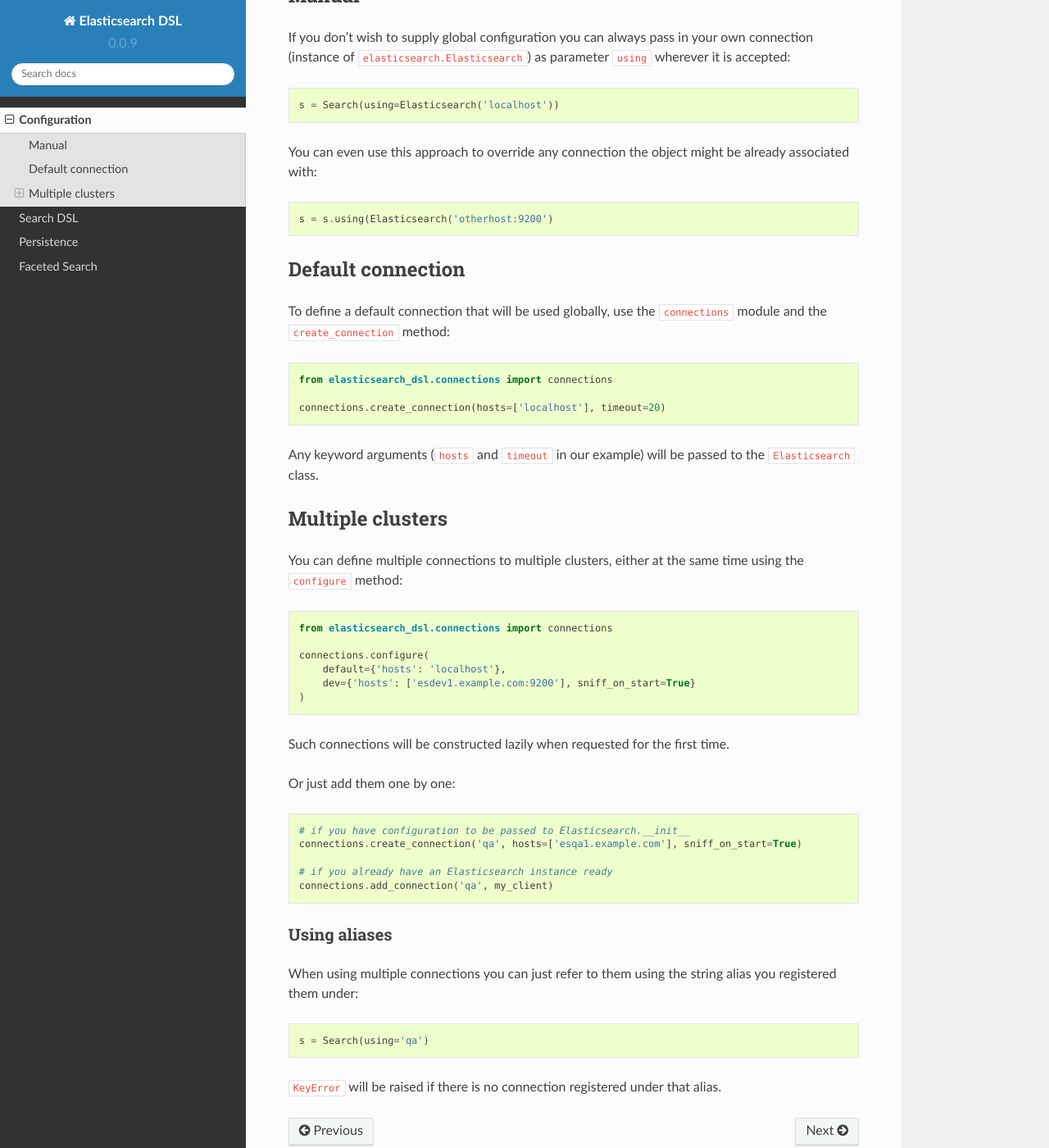
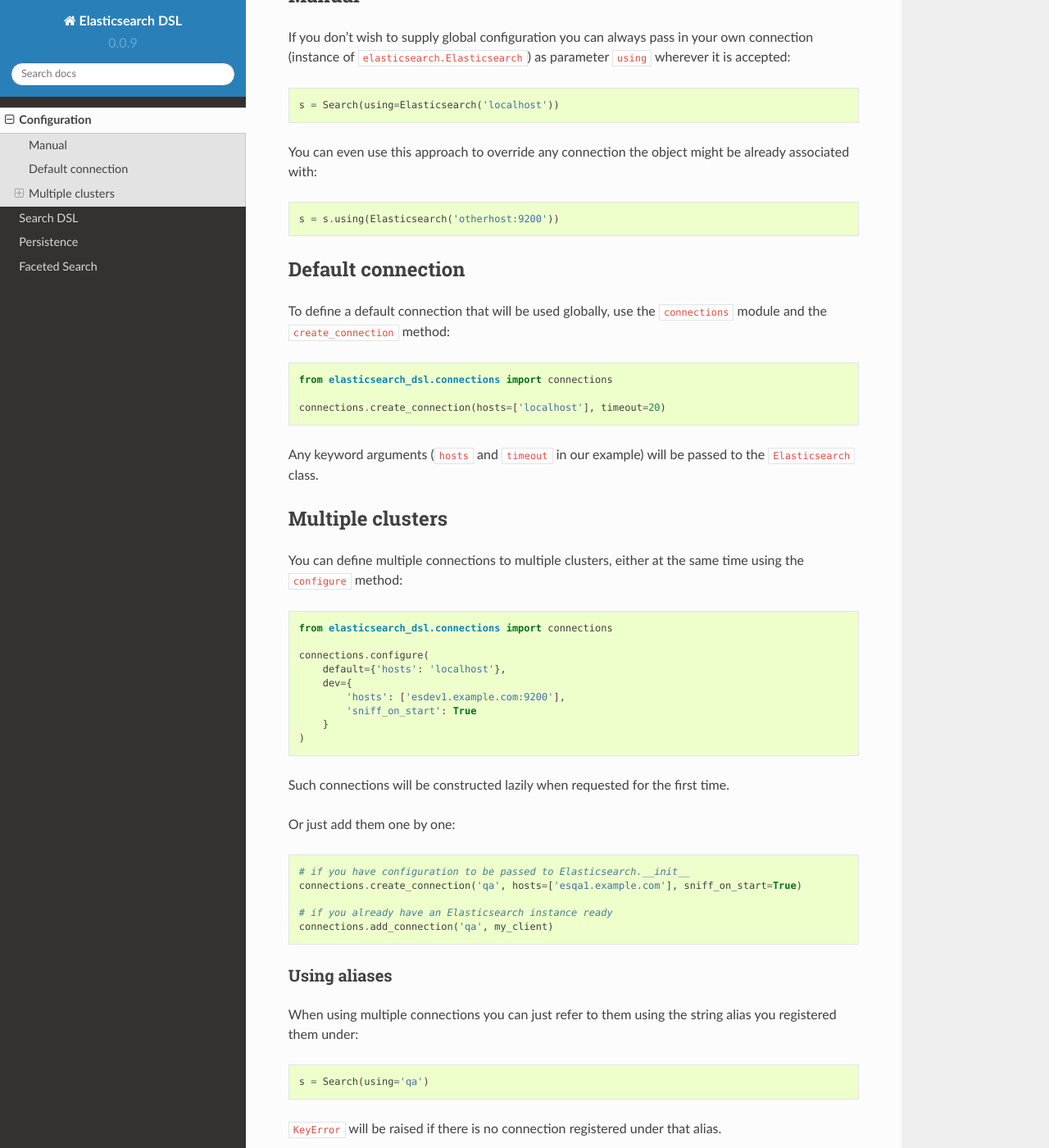
Before and after one commit to elastic/elasticsearch-dsl-py, a Sphinx documentation site: the page built from docs/configuration.rst, in a window 1280 px wide and 1400 px high, scrolled down 600 px. Shown: the whole window at 82% size. Built offline with Sphinx 7.4.7 and the Read the Docs theme 2.0.0, drawn with Linux system fonts in a browser that asks for light colours.

Commit message:
minor doc fixes, mostly code typos

```diff
--- a/docs/configuration.rst
+++ b/docs/configuration.rst
@@ -38,7 +38,7 @@
 
 .. code:: python
 
-    s = s.using(Elasticsearch('otherhost:9200')
+    s = s.using(Elasticsearch('otherhost:9200'))
 
 
 .. _default connection:
@@ -70,7 +70,10 @@
 
     connections.configure(
         default={'hosts': 'localhost'},
-        dev={'hosts': ['esdev1.example.com:9200'], sniff_on_start=True}
+        dev={
+            'hosts': ['esdev1.example.com:9200'],
+            'sniff_on_start': True
+        }
     )
 
 Such connections will be constructed lazily when requested for the first time.
```
